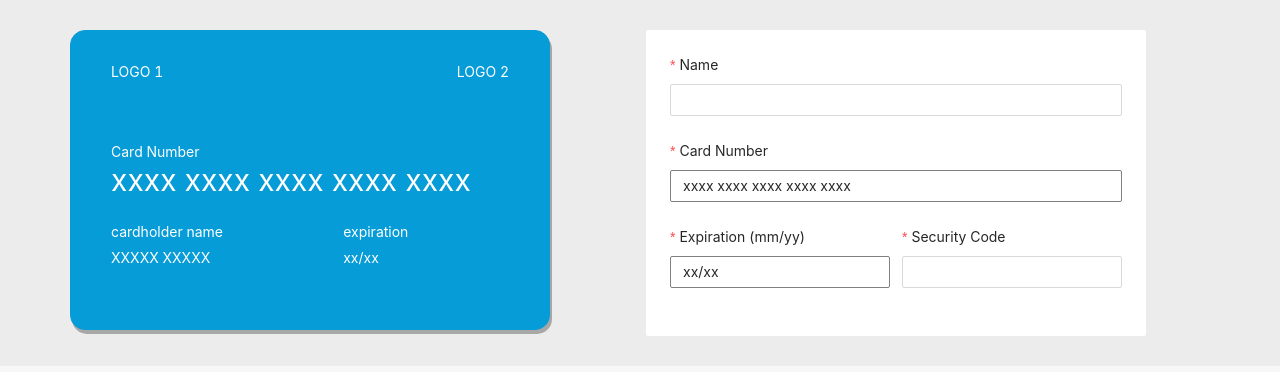
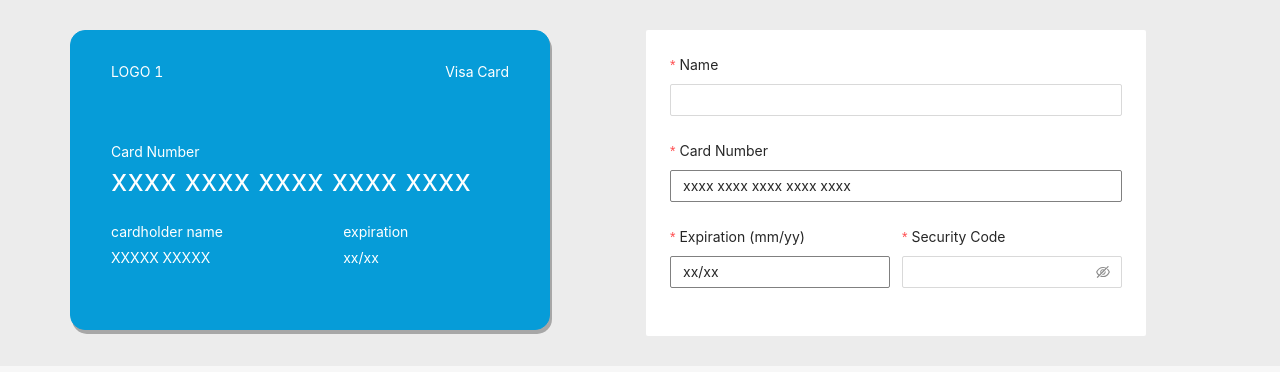
Before and after one commit to techandmedia/front-end-engineer-test, a Next.js app: page / in a window 1280 px wide. Shown: the top 372 px of the page. Built offline with nearby package versions, Linux system fonts and the light colour scheme.

Commit message:
Logo change algorithm

```diff
--- a/components/card-details-1.js
+++ b/components/card-details-1.js
@@ -1,8 +1,18 @@
-import React from "react";
+import React, { useEffect, useState } from "react";
 import { Col } from "antd";
 import { CardRowDescription } from "./card-row-description";
 
-export function CardLogo() {
+export function CardLogo({ cardNumber }) {
+  const [logo, setLogo] = useState("Master");
+
+  useEffect(() => {
+    if (parseInt(cardNumber.charAt(0)) % 2) {
+      setLogo("Master");
+    } else {
+      setLogo("Visa");
+    }
+  }, [cardNumber]);
+
   return (
     <CardRowDescription>
       <Col span={8}>LOGO 1</Col>
@@ -14,7 +24,7 @@ export function CardLogo() {
             right: "0px",
           }}
         >
-          LOGO 2
+          {logo === "Master" ? "Master Card" : "Visa Card"}
         </div>
       </Col>
     </CardRowDescription>
--- a/pages/index.js
+++ b/pages/index.js
@@ -37,7 +37,7 @@ export default function Home() {
       <Row gutter={12}>
         <Col span={12}>
           <div className="credit-card">
-            <CardLogo />
+            <CardLogo cardNumber={cardNumber} />
             <CardNumber cardNumber={cardNumber} />
             <CardHolderName
               cardName={cardName}
@@ -116,7 +116,7 @@ export default function Home() {
                       },
                     ]}
                   >
-                    <Input />
+                    <Input.Password maxLength={3} />
                   </Form.Item>
                 </Col>
               </Row>
```
